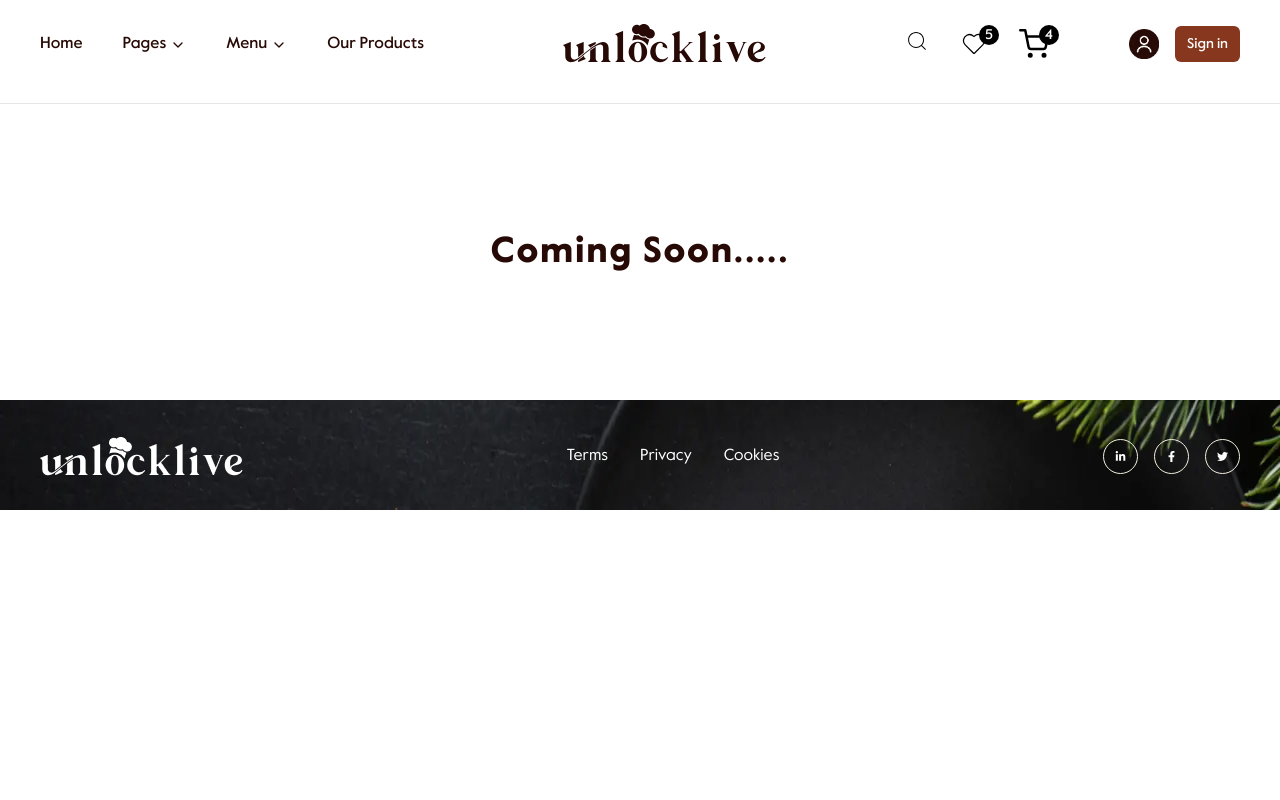
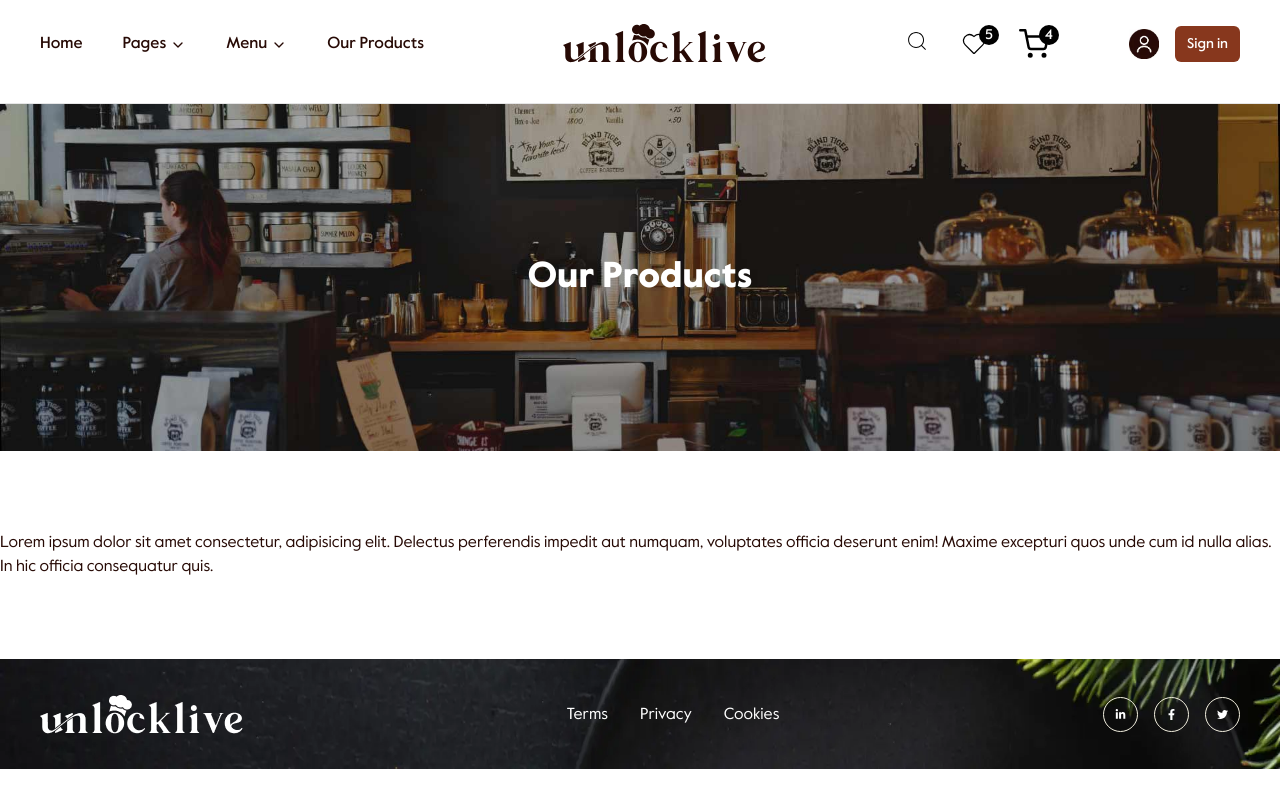
Before and after one commit to atikur-24/unlocklive-coffee, a Next.js app: page /products in a window 1280 px wide. Built offline with nearby package versions, Linux system fonts and the light colour scheme.

Commit message:
design our product page

```diff
--- a/src/app/menu/page.js
+++ b/src/app/menu/page.js
@@ -1,7 +1,8 @@
-import Coming from "@/components/shared/Coming";
+import { menuImg } from "@/assets/images";
+import PageBanner from "@/components/shared/pageBanner/PageBanner";
 
 const MenuPage = () => {
-  return <Coming />;
+  return <PageBanner image={menuImg} title="Explore Our Menu" />;
 };
 
 export default MenuPage;
--- a/src/app/products/page.js
+++ b/src/app/products/page.js
@@ -1,7 +1,20 @@
-import Coming from "@/components/shared/Coming";
+import { productImg } from "@/assets/images";
+import PageBanner from "@/components/shared/pageBanner/PageBanner";
 
 const ProductsPage = () => {
-  return <Coming />;
+  return (
+    <>
+      <PageBanner image={productImg} title="Our Products" />
+      <div className="my-20">
+        <p>
+          Lorem ipsum dolor sit amet consectetur, adipisicing elit. Delectus
+          perferendis impedit aut numquam, voluptates officia deserunt enim!
+          Maxime excepturi quos unde cum id nulla alias. In hic officia
+          consequatur quis.
+        </p>
+      </div>
+    </>
+  );
 };
 
 export default ProductsPage;
--- /dev/null
+++ b/src/assets/images/banner/banner.js
@@ -0,0 +1,4 @@
+import menuImg from "@/assets/images/banner/menu.jpg";
+import productImg from "@/assets/images/banner/product.jpg";
+
+export { menuImg, productImg };
--- a/src/assets/images/index.js
+++ b/src/assets/images/index.js
@@ -1,3 +1,4 @@
+export * from "./banner/banner";
 export * from "./creation/creation";
 export * from "./hero/hero";
 export * from "./icon/icon";
--- a/src/components/shared/pageBanner/PageBanner.jsx
+++ b/src/components/shared/pageBanner/PageBanner.jsx
@@ -1,8 +1,16 @@
+import Image from "next/image";
+
 const PageBanner = ({ image, title }) => {
   return (
-    <div>
-      <h3>This is page banner</h3>
-      {title}
+    <div className="relative">
+      <Image
+        src={image}
+        alt="page banner"
+        className="h-full w-full object-fill"
+      />
+      <h2 className="absolute inset-0 flex items-center justify-center text-lg font-bold text-white md:text-4xl">
+        {title}
+      </h2>
     </div>
   );
 };
```
Also changed, not shown: src/assets/images/banner/menu.jpg (added), src/assets/images/banner/product.jpg (added).
